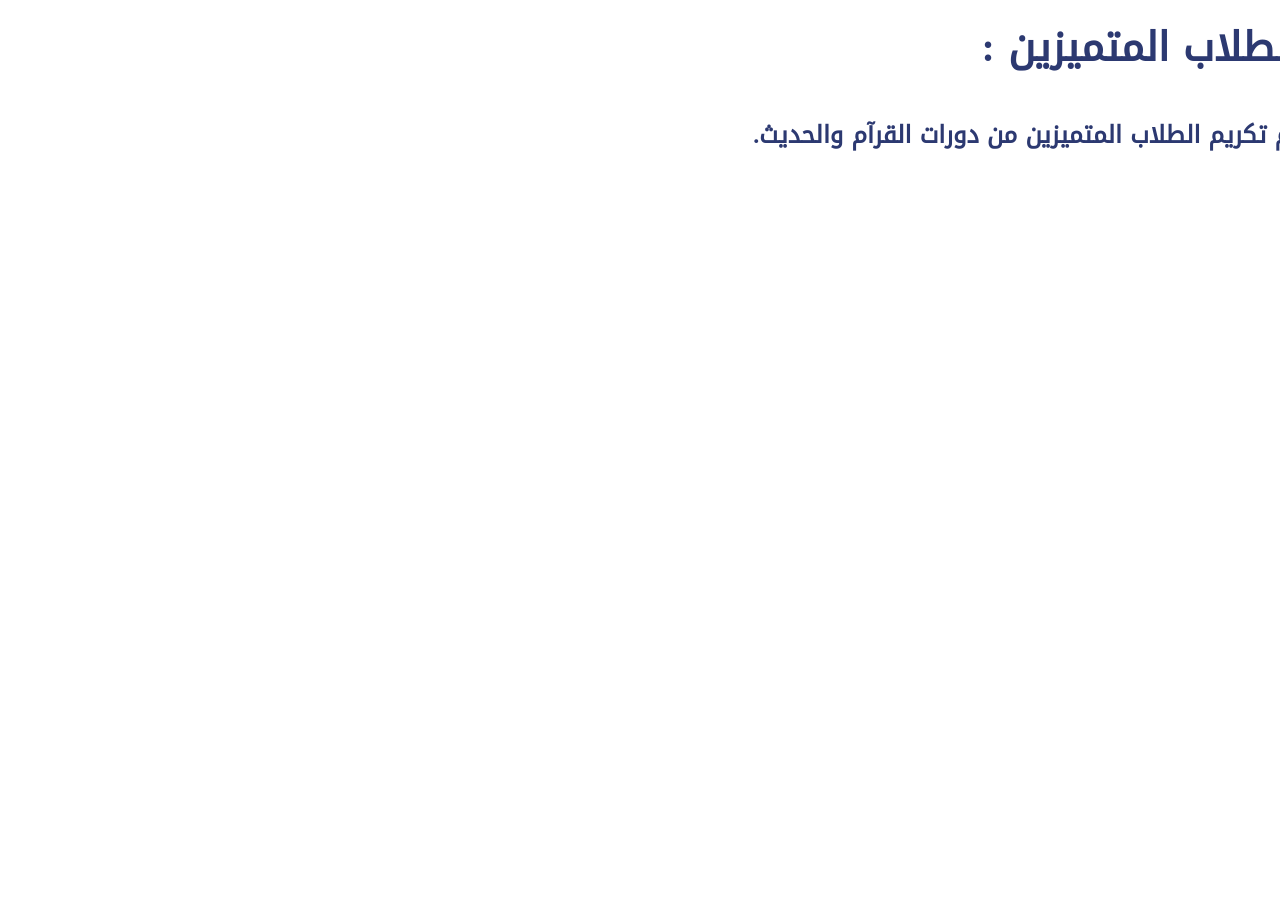
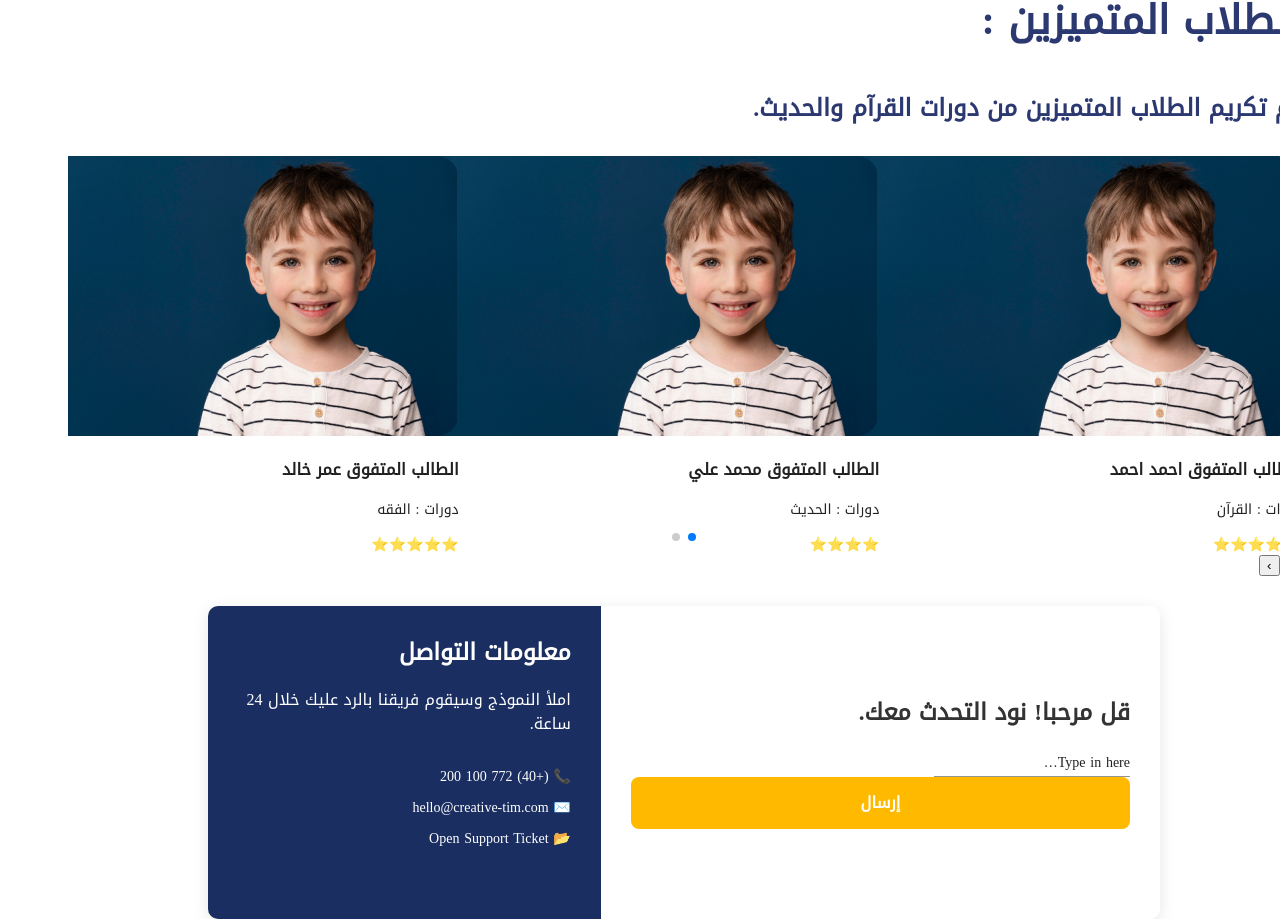
Before and after one commit to hibayoussef/Quran-memorization, a React (Create React App) app: page /home in a window 1280 px wide. Shown: the part 3674-4593 px from the top of the page. Before the commit the page ends 3857 px from the top, so only its background shows below. Built offline with nearby package versions, Linux system fonts and the light colour scheme.

Commit message:
contact form

```diff
--- a/src/App.css
+++ b/src/App.css
@@ -55,18 +55,6 @@ body {
   left: 0;
   bottom: 0;
   right: 0;
-}
-
-.stars {
-  background: black
-    url(https://s3-us-west-2.amazonaws.com/s.cdpn.io/1231630/stars.png) repeat;
-  position: absolute;
-  top: 0;
-  bottom: 0;
-  left: 0;
-  right: 0;
-  display: block;
-  z-index: 0;
 }
 
 .twinkling {
--- /dev/null
+++ b/src/components/Home/ContactForm/ContactForm.jsx
@@ -0,0 +1,68 @@
+import React from "react";
+import {
+  Box,
+  Container,
+  TextField,
+  Button,
+  Typography,
+  Input,
+} from "@mui/material";
+import { styles } from "./ContactForm.styles"; // Import your styles
+
+const ContactForm = () => {
+  return (
+    <Container maxWidth="md">
+      <Box sx={styles.formContainer}>
+        {/* Left Section */}
+        <Box sx={styles.rightSection}>
+          <Typography variant="h5" sx={styles.formTitle}>
+            قل مرحبا! نود التحدث معك.
+          </Typography>
+          <form>
+            <Input placeholder="Type in here…" variant="outlined" />
+            <Button
+              variant="contained"
+              color="primary"
+              fullWidth
+              sx={styles.submitButton}
+            >
+              إرسال
+            </Button>
+          </form>
+        </Box>
+
+        {/* Right Section */}
+        <Box sx={styles.leftSection}>
+          <Typography variant="h5" sx={styles.contactTitle}>
+            معلومات التواصل
+          </Typography>
+          <Typography sx={styles.contactDescription}>
+            املأ النموذج وسيقوم فريقنا بالرد عليك خلال 24 ساعة.
+          </Typography>
+          <Box sx={styles.contactInfo}>
+            <Typography>📞 (+40) 772 100 200</Typography>
+            <Typography>✉️ hello@creative-tim.com</Typography>
+            <Typography>📂 Open Support Ticket</Typography>
+          </Box>
+          <Box sx={styles.socialIcons}>
+            {/* Replace '#' with actual social media links */}
+            <a href="#">
+              <i className="fab fa-facebook"></i>
+            </a>
+            <a href="#">
+              <i className="fab fa-twitter"></i>
+            </a>
+            <a href="#">
+              <i className="fab fa-instagram"></i>
+            </a>
+            <a href="#">
+              <i className="fab fa-pinterest"></i>
+            </a>
+          </Box>
+        </Box>
+      </Box>
+    </Container>
+  );
+};
+
+export default ContactForm;
--- /dev/null
+++ b/src/components/Home/ContactForm/ContactForm.styles.jsx
@@ -0,0 +1,74 @@
+export const styles = {
+  formContainer: {
+    display: "flex",
+    flexDirection: "row",
+    backgroundColor: "#fff",
+    borderRadius: "10px",
+    boxShadow: "0px 4px 16px rgba(0, 0, 0, 0.1)",
+    overflow: "hidden",
+    marginTop: "30px",
+  },
+  leftSection: {
+    flex: 1,
+    backgroundColor: "#1a2e61", // Dark blue background
+    color: "#fff",
+    padding: "30px",
+    display: "flex",
+    flexDirection: "column",
+    justifyContent: "center",
+  },
+  contactTitle: {
+    fontSize: "24px",
+    fontWeight: "bold",
+    marginBottom: "20px",
+  },
+  contactDescription: {
+    fontSize: "16px",
+    marginBottom: "20px",
+  },
+  contactInfo: {
+    marginBottom: "30px",
+    "& > p": {
+      margin: "10px 0",
+    },
+  },
+  socialIcons: {
+    display: "flex",
+    justifyContent: "flex-start",
+    "& a": {
+      marginRight: "15px",
+      fontSize: "20px",
+      color: "#fff",
+      textDecoration: "none",
+    },
+  },
+  rightSection: {
+    flex: 1.5,
+    backgroundColor: "#fff",
+    padding: "30px",
+    display: "flex",
+    flexDirection: "column",
+    justifyContent: "center",
+  },
+  formTitle: {
+    fontSize: "24px",
+    fontWeight: "bold",
+    marginBottom: "20px",
+    color: "#333",
+  },
+  textField: {
+    marginBottom: "20px",
+    "& .MuiInputLabel-root": {
+      right: "auto",
+      left: "auto", // RTL support
+    },
+  },
+  submitButton: {
+    backgroundColor: "#ffba00", // Yellow button
+    fontSize: "16px",
+    padding: "12px",
+    "&:hover": {
+      backgroundColor: "#e0a800",
+    },
+  },
+};
--- a/src/components/Home/HomeComp.jsx
+++ b/src/components/Home/HomeComp.jsx
@@ -8,6 +8,7 @@ import AddTotalNumber from "./AddTotalNumber/AddTotalNumber";
 import HadithToday from "./HadithToday/HadithToday";
 import WeeklyCreation from "./WeeklyCreation/WeeklyCreation";
 import StudentExcellence from "./StudentExcellence/StudentExcellence";
+import ContactForm from "./ContactForm/ContactForm";
 // start in material ui
 import { Box } from "@mui/material";
 
@@ -23,6 +24,7 @@ function HomeComp() {
       <HadithToday />
       <WeeklyCreation />
       <StudentExcellence />
+      <ContactForm />
     </Box>
   );
 }
--- /dev/null
+++ b/src/components/Home/StudentExcellence/StudentExcellence.css
@@ -0,0 +1,27 @@
+.student-container {
+  margin-top: 50px;
+}
+
+.student-box {
+  box-shadow: 0px 18.83px 47.08px 0px #2f327d0d;
+  padding: 20px;
+  border-radius: 20px;
+}
+
+.student-title {
+  font-size: 40px;
+  line-height: 76.23px;
+  font-weight: 700;
+  color: #2c3971;
+}
+
+.student-subtitle {
+  font-size: 24px;
+  line-height: 45.74px;
+  font-weight: 700;
+  color: #2c3971;
+}
+
+.student-img {
+  width: 100%;
+}
--- a/src/components/Home/StudentExcellence/StudentExcellence.jsx
+++ b/src/components/Home/StudentExcellence/StudentExcellence.jsx
@@ -1,23 +1,89 @@
 import { Box, Container } from "@mui/material";
-import Grid from "@mui/material/Grid2";
-// start in in css
+import "./StudentExcellence.css"; // Assuming this is for general CSS or other styles
+// Swiper imports
+import { Swiper, SwiperSlide } from "swiper/react";
+import { Navigation, Pagination } from "swiper/modules";
+import "swiper/css";
+import "swiper/css/navigation";
+import "swiper/css/pagination";
+// Image
+import img from "../../../assets/images/MaskGroup.png";
+// Hooks
+import { useRef, useEffect } from "react";
+//
 import { styles } from "./StudentExcellence.styles";
 
 const StudentExcellence = () => {
+  const students = [
+    { name: "الطالب المتفوق احمد احمد", course: "دورات : القرآن", rating: 5 },
+    { name: "الطالب المتفوق محمد علي", course: "دورات : الحديث", rating: 4 },
+    { name: "الطالب المتفوق عمر خالد", course: "دورات : الفقه", rating: 5 },
+    { name: "الطالب المتفوق عمر خالد", course: "دورات : الفقه", rating: 5 },
+  ];
+
+  // Create refs for navigation buttons
+  const prevRef = useRef(null);
+  const nextRef = useRef(null);
+
+  useEffect(() => {
+    // Update the buttons once the swiper component is mounted
+    if (prevRef.current && nextRef.current) {
+      prevRef.current.style.zIndex = 10; // Set z-index to make sure they appear above the Swiper
+      nextRef.current.style.zIndex = 10;
+    }
+  }, []);
+
   return (
     <Box sx={styles.student}>
       <Container maxWidth="xl">
-        <Grid container spacing={6}>
-          {/* start in title */}
-          <Grid size={{ sm: 12, md: 6 }}>
-            <h1 style={styles.title}>الطلاب المتميزين :</h1>
-            <h3 style={styles.titleTow}>
-              تم تكريم الطلاب المتميزين من دورات القرآم والحديث.
-            </h3>
-          </Grid>
-          {/* start in img  */}
-          <Grid size={{ sm: 12, md: 6 }}></Grid>
-        </Grid>
+        <h1 style={styles.title}>الطلاب المتميزين :</h1>
+        <h3 style={styles.titleTow}>
+          تم تكريم الطلاب المتميزين من دورات القرآم والحديث.
+        </h3>
+        {/* Swiper for slider */}
+        <Swiper
+          spaceBetween={30}
+          slidesPerView={3}
+          breakpoints={{
+            640: { slidesPerView: 1 },
+            768: { slidesPerView: 2 },
+            1024: { slidesPerView: 3 },
+          }}
+          navigation={{
+            prevEl: prevRef.current,
+            nextEl: nextRef.current,
+          }}
+          pagination={{ clickable: true }}
+          onSwiper={(swiper) => {
+            // Update Swiper with navigation refs
+            if (swiper.params.navigation) {
+              swiper.navigation.init();
+              swiper.navigation.update();
+            }
+          }}
+          modules={[Navigation, Pagination]}
+        >
+          {students.map((student, index) => (
+            <SwiperSlide key={index}>
+              <div className="student-card">
+                <img src={img} alt="student" />
+                <h3>{student.name}</h3>
+                <p>{student.course}</p>
+                <div className="stars">{"⭐".repeat(student.rating)}</div>
+              </div>
+            </SwiperSlide>
+          ))}
+        </Swiper>
+
+        {/* Custom navigation buttons */}
+        <div className="swiper-navigation">
+          <button ref={prevRef} className="custom-prev-btn">
+            &#8249; {/* Left arrow */}
+          </button>
+          <button ref={nextRef} className="custom-next-btn">
+            &#8250; {/* Right arrow */}
+          </button>
+        </div>
       </Container>
     </Box>
   );
--- a/src/components/Home/StudentExcellence/StudentExcellence.styles.jsx
+++ b/src/components/Home/StudentExcellence/StudentExcellence.styles.jsx
@@ -1,6 +1,11 @@
 export const styles = {
   student: {
     marginTop: "50px",
+  },
+  boxStudent: {
+    boxShadow: "0px 18.83px 47.08px 0px #2F327D0D",
+    padding: "20px",
+    borderRadius: "20px",
   },
   title: {
     fontSize: "40px",
@@ -14,4 +19,5 @@ export const styles = {
     weight: 700,
     color: "#2C3971",
   },
+  img: { width: "100% " },
 };
```
Also changed, not shown: src/assets/images/MaskGroup.png (added), src/assets/images/star.png (added).
